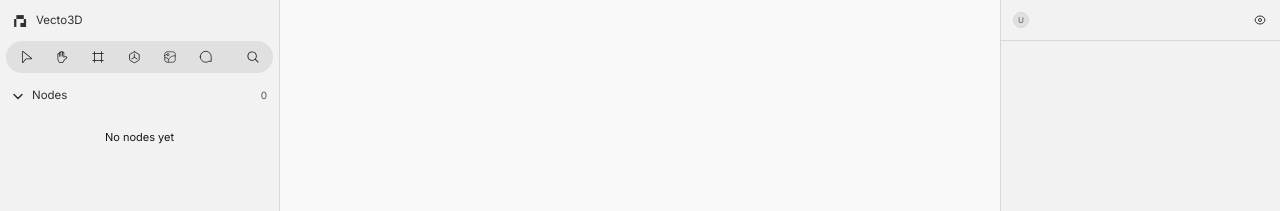
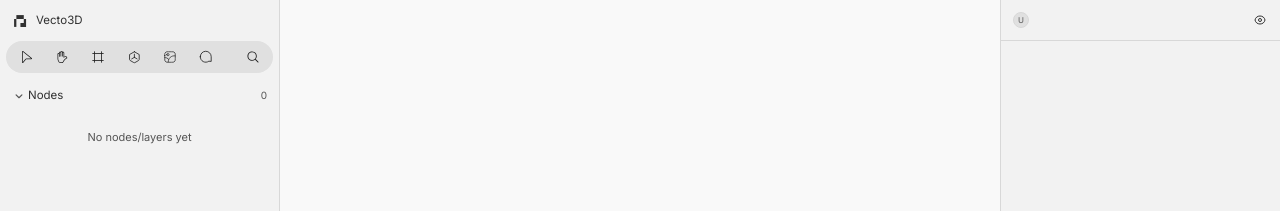
Before and after one commit to yasir-ali9/beta.fignna.com, a Next.js app: page /project/1 in a window 1280 px wide. Shown: the top 211 px of the page. Built offline with nearby package versions, Linux system fonts and the light colour scheme.

Commit message:
Fixed focus on space global issue

```diff
--- a/app/globals.css
+++ b/app/globals.css
@@ -81,6 +81,22 @@
   --font-mono: var(--font-jetbrains-mono);
 }
 
+/* Remove focus outline on mouse click, but keep for keyboard navigation */
+*:focus {
+  outline: none;
+}
+
+*:focus-visible {
+  /* outline: 1px solid rgb(var(--ac-01)); */
+  /* outline-offset: 1px; */
+  outline: none;
+}
+
+/* Prevent Space key from triggering click on focused elements */
+button:focus:not(:focus-visible) {
+  outline: none;
+}
+
 /* Theme transition */
 * {
   transition: background-color 0.2s ease-in-out, color 0.2s ease-in-out,
--- a/components/icons/common.tsx
+++ b/components/icons/common.tsx
@@ -58,3 +58,25 @@ export const CenterIcon: React.FC<IconProps> = ({
     />
   </svg>
 );
+
+export const ChevronDownIcon: React.FC<IconProps> = ({
+  className = "",
+  size = 10,
+}) => (
+  <svg
+    width={size}
+    height={size}
+    viewBox="0 0 10 10"
+    fill="none"
+    xmlns="http://www.w3.org/2000/svg"
+    className={className}
+  >
+    <path
+      d="M7.08366 4.1665L5.00033 6.24984L2.91699 4.1665"
+      stroke="currentColor"
+      strokeWidth="0.833333"
+      strokeLinecap="round"
+      strokeLinejoin="round"
+    />
+  </svg>
+);
--- a/modules/project/left-panel/index.tsx
+++ b/modules/project/left-panel/index.tsx
@@ -14,7 +14,7 @@ export const LeftPanel = observer(() => {
       {/* Toolbar */}
       <Toolbar />
 
-      {/* Nodes Panel */}
+      {/* Nodes/Layers Panel */}
       <NodesPanel />
     </div>
   );
--- a/modules/project/left-panel/nodes-panel/index.tsx
+++ b/modules/project/left-panel/nodes-panel/index.tsx
@@ -3,6 +3,7 @@
 import { useState } from "react";
 import { useEditorEngine } from "@/lib/stores/editor/hooks";
 import { observer } from "mobx-react-lite";
+import { ChevronDownIcon } from "@/components/icons/common";
 import {
   ThreeDToolIcon,
   FrameToolIcon,
@@ -57,28 +58,15 @@ export const NodesPanel = observer(() => {
         onClick={() => setIsExpanded(!isExpanded)}
         className="w-full flex items-center justify-between px-3 py-2 transition-colors group"
       >
-        <div className="flex items-center gap-2">
+        <div className="flex items-center gap-0.5">
           {/* Chevron Icon */}
-          <svg
-            width="12"
-            height="12"
-            viewBox="0 0 12 12"
-            fill="none"
-            xmlns="http://www.w3.org/2000/svg"
-            className={`transition-all ${
-              isExpanded
-                ? "rotate-90 text-fg-50"
-                : "text-fg-60 group-hover:text-fg-50"
+          <div
+            className={`transition-transform text-fg-60 ${
+              isExpanded ? "rotate-0" : "-rotate-90"
             }`}
           >
-            <path
-              d="M4.5 2L8.5 6L4.5 10"
-              stroke="currentColor"
-              strokeWidth="1.5"
-              strokeLinecap="round"
-              strokeLinejoin="round"
-            />
-          </svg>
+            <ChevronDownIcon size={14} />
+          </div>
           <span
             className={`text-[11.5px] font-normal transition-colors ${
               isExpanded ? "text-fg-50" : "text-fg-60 group-hover:text-fg-50"
@@ -95,8 +83,8 @@ export const NodesPanel = observer(() => {
       {isExpanded && (
         <div className="px-3 pb-3">
           {allNodes.length === 0 ? (
-            <div className="text-[11px] text-fg-30 text-center py-4">
-              No nodes yet
+            <div className="text-[11px] text-fg-60 text-center py-4">
+              No nodes/layers yet
             </div>
           ) : (
             <div className="space-y-1">
--- a/modules/project/right-panel/layout/index.tsx
+++ b/modules/project/right-panel/layout/index.tsx
@@ -55,7 +55,7 @@ export const Layout = observer(() => {
       {isExpanded && (
         <div className="px-3 pb-3 space-y-2">
           {/* Row 1: X, Y, Rotation */}
-          <div className="grid grid-cols-3 gap-2">
+          <div className="grid grid-cols-3 gap-1">
             <PropertyInput
               label="X"
               value={selectedNode.x}
@@ -81,7 +81,7 @@ export const Layout = observer(() => {
           </div>
 
           {/* Row 2: Width, Height, Opacity */}
-          <div className="grid grid-cols-3 gap-2">
+          <div className="grid grid-cols-3 gap-1">
             <PropertyInput
               label="W"
               value={selectedNode.width}
```
